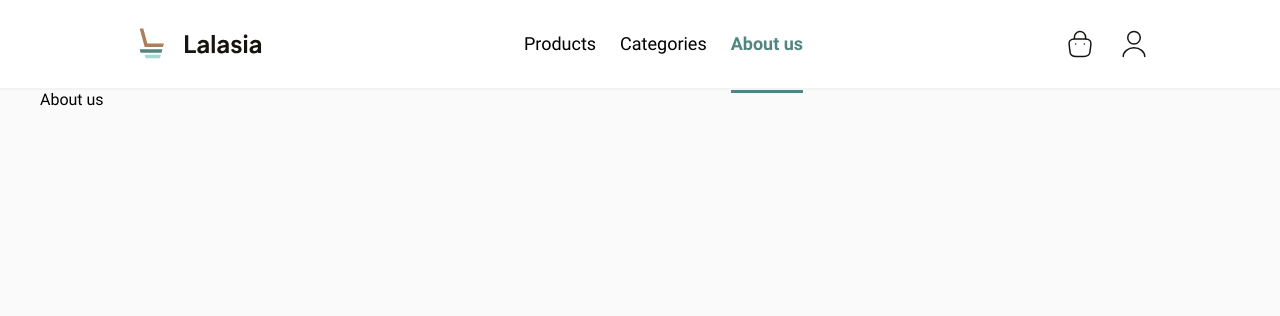
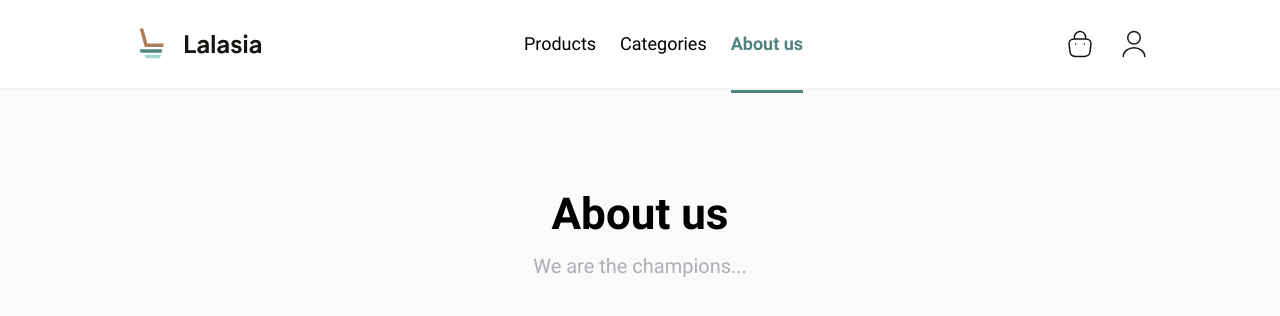
Before and after one commit to danilkkk/e-commerce, a React (Vite) app: page /about in a window 1280 px wide. Shown: the top 316 px of the page. Built offline with nearby package versions, Linux system fonts and the light colour scheme.

Commit message:
Text with Title

```diff
--- /dev/null
+++ b/src/components/TextWithTitle/TextWithTitle.module.scss
@@ -0,0 +1,22 @@
+.wrapper {
+  display: flex;
+  justify-content: center;
+  flex-direction: column;
+  align-items: center;
+  text-align: center;
+  margin-top: 100px;
+  margin-bottom: 48px;
+
+  & .title,
+  & .text {
+    max-width: 700px;
+  }
+
+  & .title {
+    margin-bottom: var(--space-m);
+  }
+
+  & .text {
+
+  }
+}
--- /dev/null
+++ b/src/components/TextWithTitle/TextWithTitle.tsx
@@ -0,0 +1,27 @@
+import React from 'react';
+import Text from 'components/Text';
+import styles from './TextWithTitle.module.scss';
+
+export interface TextWithTitleProps {
+    title: string;
+    text: string;
+}
+
+const TextWithTitle: React.FC<TextWithTitleProps> = ({ title, text }) => (
+    <div className={styles['wrapper']}>
+        <Text className={styles.title}
+              view={'title'}
+        >
+            { title }
+        </Text>
+
+        <Text className={styles.text}
+              color={'secondary'}
+              view={'p-20'}
+        >
+            { text }
+        </Text>
+    </div>
+);
+
+export default TextWithTitle;
--- /dev/null
+++ b/src/components/TextWithTitle/index.ts
@@ -0,0 +1 @@
+export { default } from './TextWithTitle';
--- a/src/pages/AboutPage/AboutPage.tsx
+++ b/src/pages/AboutPage/AboutPage.tsx
@@ -1,13 +1,9 @@
 import React from 'react';
-import styles from './AboutPage.module.scss';
+import TextWithTitle from 'components/TextWithTitle';
+// import styles from './AboutPage.module.scss';
 
-const AboutPage: React.FC = () => {
-    console.log(styles);
-    return (
-        <>
-            About us
-        </>
-    )
-}
+const AboutPage: React.FC = () => (
+    <TextWithTitle title={'About us'} text={'We are the champions...'} />
+)
 
 export default AboutPage;
--- a/src/pages/NotFoundPage/NotFoundPage.module.scss
+++ /dev/null
@@ -1,12 +0,0 @@
-.text-wrapper {
-  display: flex;
-  flex-direction: column;
-  justify-content: center;
-  align-items: center;
-  color: var(--text-primary);
-}
-
-.header {
-  margin-top: 100px;
-  margin-bottom: var(--space-xl);
-}
--- a/src/pages/NotFoundPage/NotFoundPage.tsx
+++ b/src/pages/NotFoundPage/NotFoundPage.tsx
@@ -1,20 +1,10 @@
 import React from 'react';
-import Text from 'components/Text';
+import TextWithTitle from 'components/TextWithTitle';
 
-import styles from './NotFoundPage.module.scss';
+//import styles from './NotFoundPage.module.scss';
 
-const NotFoundPage: React.FC = () => {
-    return (
-        <div className={styles['text-wrapper']}>
-            <Text className={styles.header} tag={'h1'} view={'title'}>
-                Упс!
-            </Text>
-
-            <Text view={'p-20'} color={'secondary'}>
-                Такой страницы не существует
-            </Text>
-        </div>
-    )
-}
+const NotFoundPage: React.FC = () => (
+    <TextWithTitle title={'Упс!'} text={'Такой страницы не существует'} />
+)
 
 export default NotFoundPage;
--- a/src/pages/SearchPage/SearchPage.module.scss
+++ b/src/pages/SearchPage/SearchPage.module.scss
@@ -1,27 +1,3 @@
-
-.page-description {
-  display: flex;
-  justify-content: center;
-  flex-direction: column;
-  align-items: center;
-  text-align: center;
-  margin-top: 100px;
-  margin-bottom: 48px;
-
-  & .title,
-  & .subtitle {
-    max-width: 700px;
-  }
-
-  & .title {
-    margin-bottom: var(--space-m);
-  }
-
-  & .subtitle {
-
-  }
-}
-
 .input-w {
   display: flex;
   justify-content: space-between;
--- a/src/pages/SearchPage/SearchPage.tsx
+++ b/src/pages/SearchPage/SearchPage.tsx
@@ -7,6 +7,7 @@ import Loader from 'components/Loader';
 import MultiDropdown, { Option } from 'components/MultiDropdown';
 import PagingGrid from 'components/PagingGrid';
 import Text from 'components/Text';
+import TextWithTitle from 'components/TextWithTitle';
 import useQuery from 'hooks/useQuery';
 import { Product, Category } from 'types';
 import parseQuery, { PAGE_NUMBER_PARAM, FILTERS_PARAM, SEARCH_QUERY_PARAM } from 'utils/query';
@@ -98,25 +99,6 @@ const SearchPage: React.FC = () => {
         />
     );
 
-
-    const pageDescription = (
-        <div className={styles['page-description']}>
-            <Text className={styles.title}
-                  view={'title'}
-            >
-                Products
-            </Text>
-
-            <Text className={styles.subtitle}
-                  color={'secondary'}
-                  view={'p-20'}
-            >
-                We display products based on the latest products we have, if you want
-                to see our old products please enter the name of the item
-            </Text>
-        </div>
-    );
-
     const searchInput = (
         <div className={styles['input-w']}>
             <Input className={styles['search-input']}
@@ -144,8 +126,19 @@ const SearchPage: React.FC = () => {
         </div>
     ) : null;
 
-    const productsList = products ? (
+    return (
         <>
+            <TextWithTitle className={styles['page-description']}
+                           title={'Products'}
+                           text={'We display products based on the latest products we have, if you want to see our old products please enter the name of the item'}
+            />
+
+            { searchInput }
+
+            { productsFilter }
+
+            {
+                Boolean(products) && <>
                     <HeaderCounter className={styles['counter']}
                                    title={'Total Product'}
                                    count={products?.length}
@@ -160,17 +153,7 @@ const SearchPage: React.FC = () => {
                                 items={displayedProducts}
                     />
                 </>
-    ) : null;
-
-    return (
-        <>
-            { pageDescription }
-
-            { searchInput }
-
-            { productsFilter }
-
-            { productsList }
+            }
         </>
     )
 }
```
Lines whose indentation alone changed are shown as unchanged.
